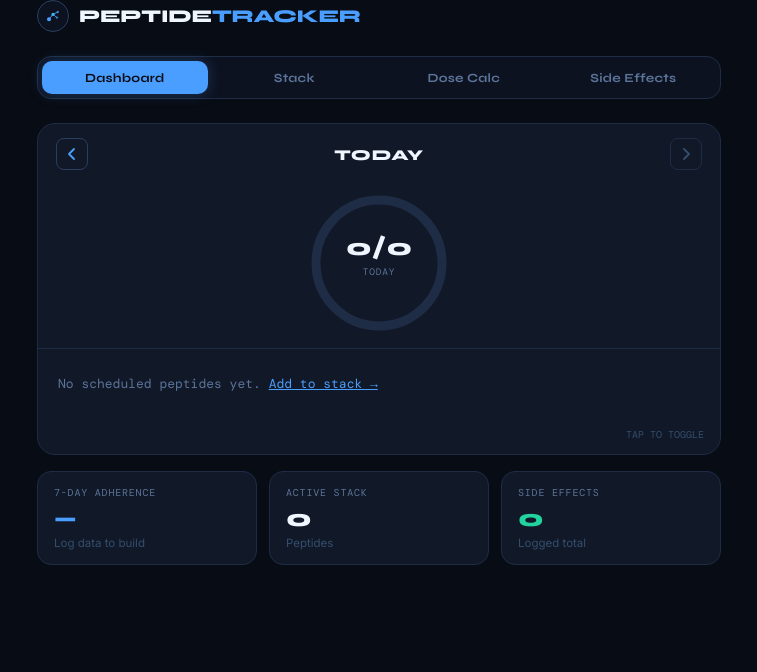
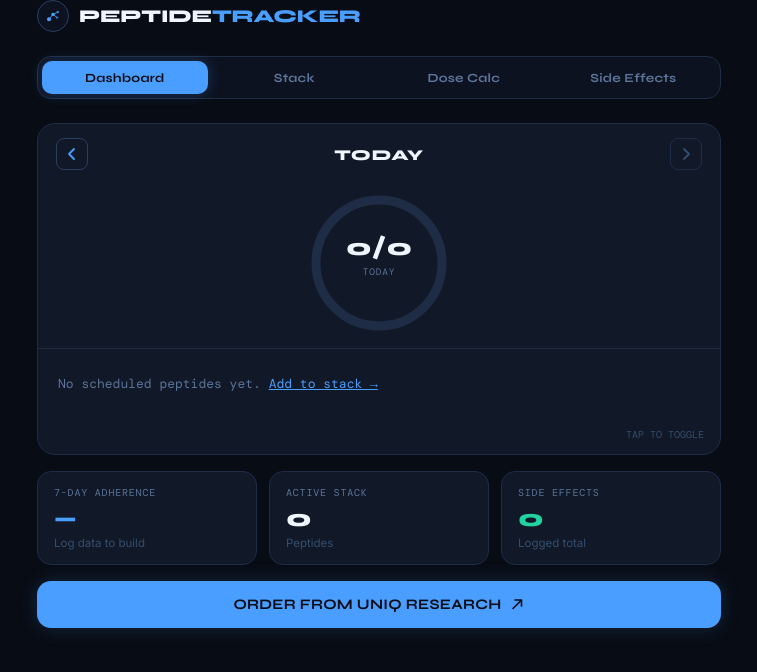
Before and after one commit to bhewett1988/peptide-tracker, a React (Vite) app: page / in a window 1280 px wide. Shown: the top 672 px of the page, without its empty margins (261-1018 px from the left). Built offline with nearby package versions, Linux system fonts and the light colour scheme; a web font is replaced by a local one.

Commit message:
Update PeptideTracker.jsx

```diff
--- a/src/PeptideTracker.jsx
+++ b/src/PeptideTracker.jsx
@@ -341,6 +341,21 @@ function Dashboard({ stack, daily, sideEffects, patchDaily, onNav }) {
           </div>
         </Card>
       )}
+
+      {/* ── order button ── */}
+      <a href="https://uniqresearch.co.uk" target="_blank" rel="noopener noreferrer"
+        style={{
+          display:"flex", alignItems:"center", justifyContent:"center", gap:8,
+          padding:"15px 20px", borderRadius:14, textDecoration:"none",
+          background:C.blue, color:C.bg,
+          fontFamily:"'Syne',sans-serif", fontWeight:700, fontSize:14.5,
+          letterSpacing:".02em", boxShadow:`0 0 20px ${C.blue}30`,
+        }}>
+        ORDER FROM UNIQ RESEARCH
+        <svg width={15} height={15} viewBox="0 0 15 15" fill="none">
+          <path d="M3 11.5L11.5 3M11.5 3H5M11.5 3V9" stroke="currentColor" strokeWidth={1.6} strokeLinecap="round" strokeLinejoin="round"/>
+        </svg>
+      </a>
     </div>
   );
 }
```
